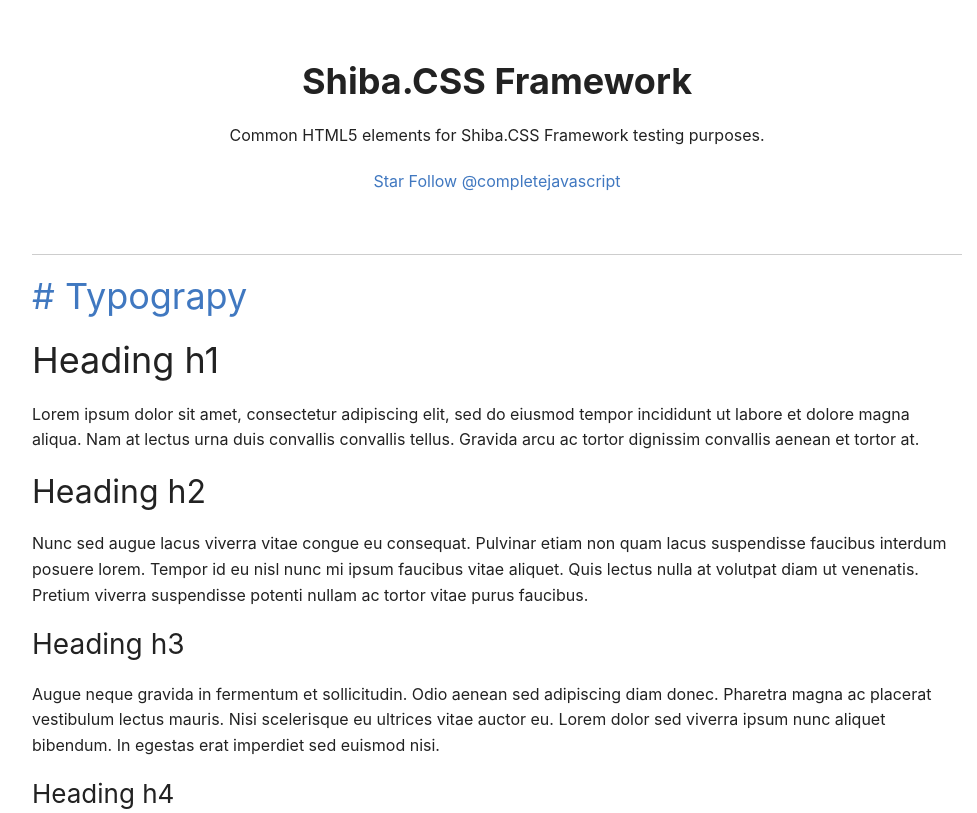
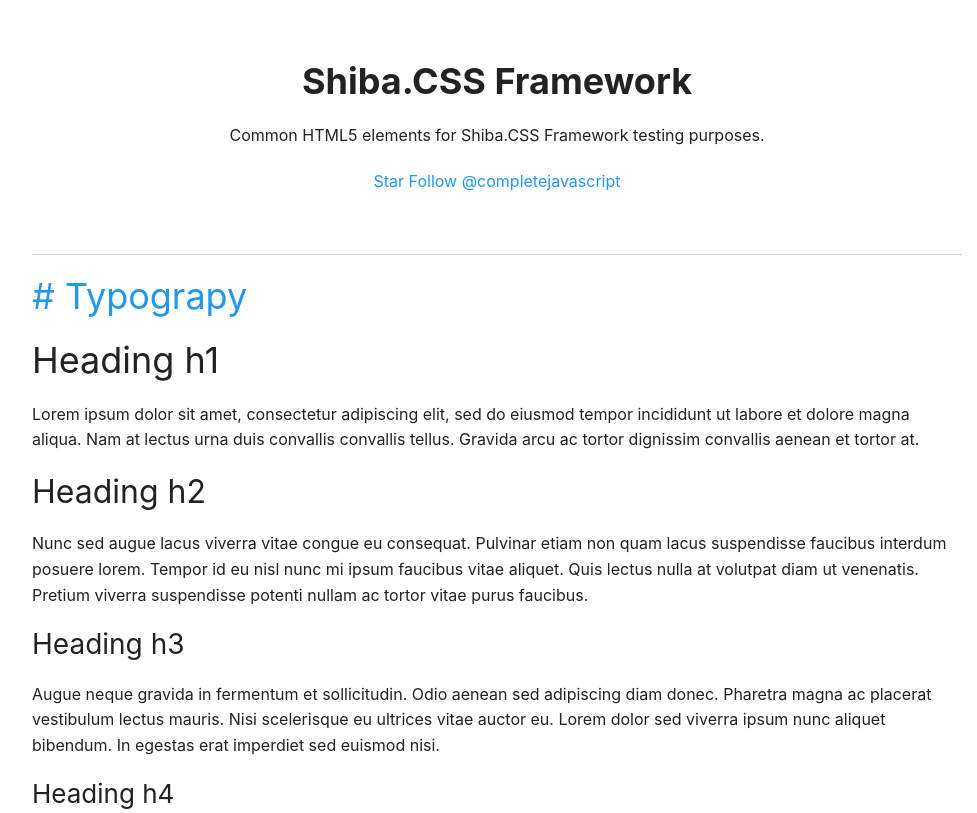
Before and after one commit to completejavascript/shiba-css, a website: page docs/index.html in a window 1280 px wide. Shown: the top 813 px of the page, without its empty margins (143-1120 px from the left). Drawn offline with Linux system fonts and the light colour scheme.

Commit message:
Change primary color

```diff
--- a/src/scss/base/_variables.scss
+++ b/src/scss/base/_variables.scss
@@ -37,26 +37,6 @@
 ––––––––––––––––––––––––––––––––––––––––––––––––––--------------------------- */
 
 // Color
-//-- Default Color Pallet
-$background-color: #fff !default;
-$primary-color: #4078c0 !default;
-$important-color: #F44336 !default;
-$warning-color: #FFC107 !default;
-$primary-text-color: #222 !default;
-$secondary-text-color: #757575 !default;
-$highlight-color: #FF0 !default;
-$border-color: #CDCDCD !default;
-$code-bg-color: rgba(27,31,35,0.08) !default;
-$box-shadow-color: rgba(0,0,0,0.12) !default;
-$kbd-bg-color: #fafbfc !default;
-$kbd-color: #444d56 !default;
-$button-border-color: #bbb !default;
-$button-primary-text-color: #FFF !default;
-$form-item-border-color: #bbb !default;
-$button-bg-color: transparent !default;
-$form-item-bg-color: transparent !default;
-$button-primary-inverse-bg-color: transparent !default;
-
 //-- Material Design Color
 $red: #f44336 !default;
 $pink: #e91e63 !default;
@@ -80,6 +60,26 @@ $blue-grey: #607d8b !default;
 $dark-grey: #1e1e1e !default;
 $black: #0A0A0A !default;
 $white: #fff !default;
+
+//-- Default Color Pallet
+$background-color: $white !default;
+$primary-color: $blue !default;
+$important-color: $red !default;
+$warning-color: $orange !default;
+$primary-text-color: #222 !default;
+$secondary-text-color: #757575 !default;
+$highlight-color: $yellow !default;
+$border-color: #CDCDCD !default;
+$code-bg-color: rgba(27,31,35,0.08) !default;
+$box-shadow-color: rgba(0,0,0,0.12) !default;
+$kbd-bg-color: #fafbfc !default;
+$kbd-color: #444d56 !default;
+$button-border-color: #bbb !default;
+$button-primary-text-color: $white !default;
+$form-item-border-color: #bbb !default;
+$button-bg-color: transparent !default;
+$form-item-bg-color: transparent !default;
+$button-primary-inverse-bg-color: transparent !default;
 
 // Border
 $border-size: 0.1rem !default;
@@ -238,8 +238,8 @@ $button-primary-hover-border-color: darken($button-primary-bg-color, 8%) !defaul
 $button-primary-inverse-text-color: $primary-color !default;
 $button-primary-inverse-border-color: $primary-color !default;
 $button-primary-inverse-hover-text-color: $background-color !default;
-$button-primary-inverse-hover-bg-color: $primary-color !default;
-$button-primary-inverse-hover-border-color: $primary-color !default;
+$button-primary-inverse-hover-bg-color: darken($primary-color, 8%) !default;
+$button-primary-inverse-hover-border-color: darken($primary-color, 8%) !default;
 $button-disable-text-color: $secondary-text-color !default;
 $button-disable-bg-color: $background-color !default;
 $button-disable-border-color: $border-color !default;
```
Also changed, not shown: docs/css/shiba.css, docs/css/shiba.min.css.
